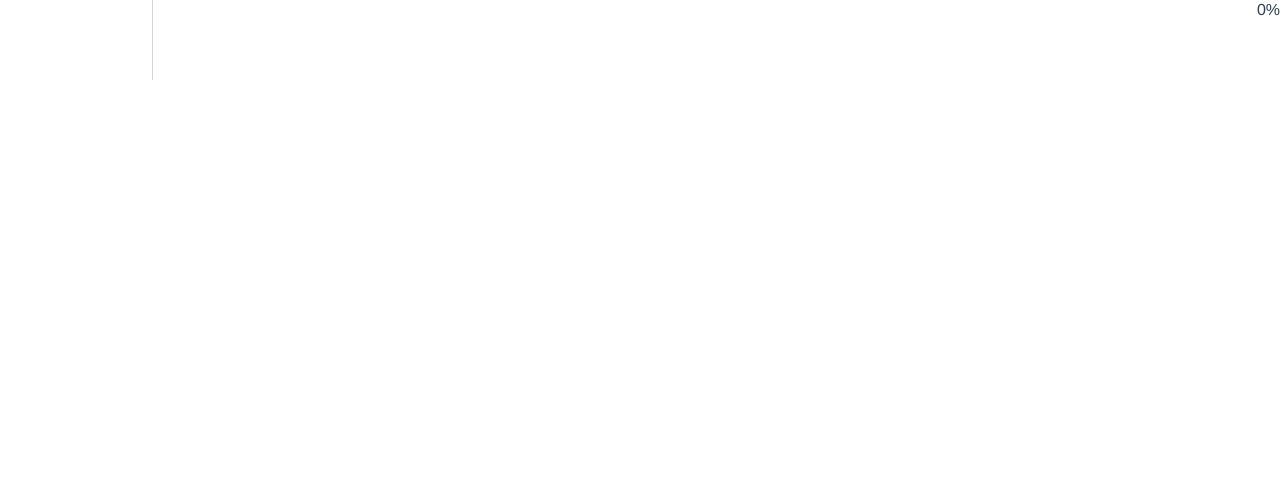
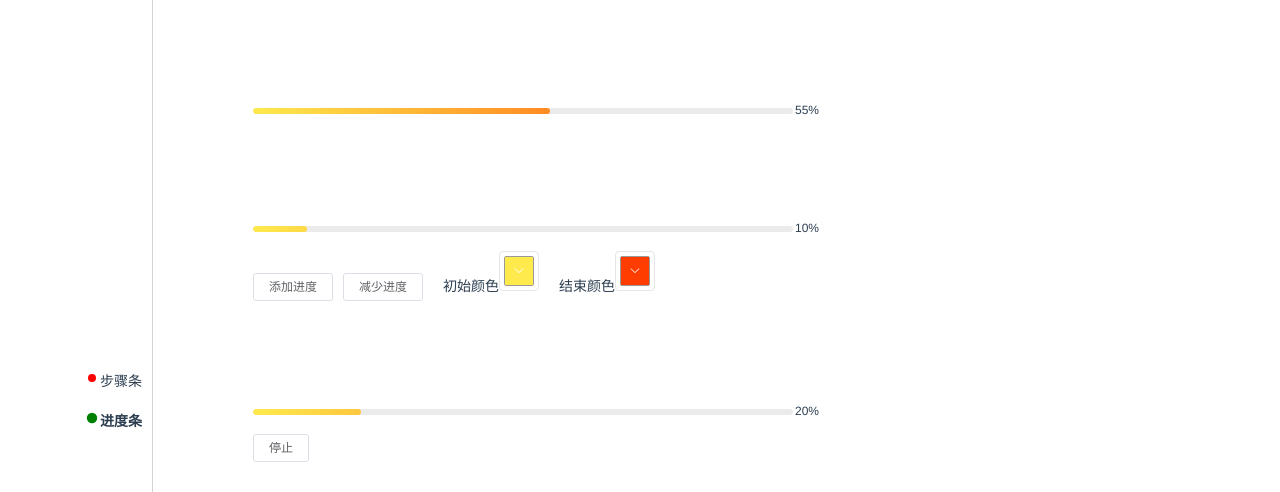
Before and after one commit to MrXiaoMings/steps, a Vue app: page /#/mingComponents/Progress in a window 1280 px wide. Shown: the top 492 px of the page. Built offline with nearby package versions, Linux system fonts and the light colour scheme.

Commit message:
添加进度条组件

```diff
--- a/index.html
+++ b/index.html
@@ -3,7 +3,7 @@
   <head>
     <meta charset="utf-8">
     <meta name="viewport" content="width=device-width,initial-scale=1.0">
-    <title>buzhou-test</title>
+    <title>组件中心</title>
   </head>
   <body>
     <div id="app"></div>
--- a/src/App.vue
+++ b/src/App.vue
@@ -13,10 +13,7 @@
 import LeftMenu from './components/common/LeftMenu'
 
 export default {
-  mounted () {
-    const outHeight = document.body.clientHeight
-    let leftEl = document.getElementsByClassName('left-content')[0]
-    leftEl.style.height = outHeight + 'px'
+  methods: {
   },
   components: {
     LeftMenu
@@ -43,7 +40,10 @@ export default {
     padding-right: 10px;
   }
   .right-content{
-    float: right;
+    box-sizing: border-box;
+    padding-left: 100px;
+    float: left;
+    min-width: 1000px;
   }
 }
 </style>
--- a/src/components/Progress.vue
+++ b/src/components/Progress.vue
@@ -9,6 +9,14 @@
   </div>
 </template>
 <script>
+/*
+   params:{
+     height: 进度条高度
+     bgStartColor: 进度条渐变开始颜色
+     bgEndColor: 进度条渐变结束颜色
+     percent: 进度
+   }
+    */
 export default {
   name: 'MProgress',
   props: {
@@ -72,7 +80,7 @@ export default {
     width: 100%;
     min-height: 15px;
     .percent-include{
-      width: calc(100% - 50px);
+      width: calc(100% - 60px);
       background: #EBEBEB;
       overflow: hidden;
       position: relative;
@@ -95,6 +103,7 @@ export default {
       display: inline-block;
       vertical-align: middle;
       padding-left: 2px;
+      font-size: 12px;
     }
   }
 </style>
--- a/src/components/common/LeftMenu.vue
+++ b/src/components/common/LeftMenu.vue
@@ -16,12 +16,17 @@ export default {
     }
   },
   mounted () {
+    window.onresize = () => {
+      this.onResize()
+      this.onAppResize()
+    }
+    const selectIndex = this.$route.meta.index
+    for (let i = 0; i < document.getElementsByClassName('selectPoint').length; i++) {
+      document.getElementsByClassName('selectPoint')[i].classList.remove('selectPoint')
+    }
+    document.getElementById('ul-container').getElementsByTagName('li')[selectIndex].classList.add('selectPoint')
     this.onResize()
-    window.onresize = () => {
-      return (() => {
-        this.onResize()
-      })()
-    }
+    this.onAppResize()
   },
   data () {
     return {
@@ -32,8 +37,15 @@ export default {
       for (let i = 0; i < document.getElementsByClassName('selectPoint').length; i++) {
         document.getElementsByClassName('selectPoint')[i].classList.remove('selectPoint')
       }
-      console.log(e.target)
       e.target.classList.add('selectPoint')
+      this.$router.push({ name: val.name })
+    },
+    onAppResize () {
+      const outHeight = window.innerHeight
+      let leftEl = document.getElementsByClassName('left-content')[0]
+      let rightEl = document.getElementsByClassName('right-content')[0]
+      leftEl.style.height = outHeight + 'px'
+      rightEl.style.minHeight = outHeight + 'px'
     },
     onResize () {
       const outerHeight = window.innerHeight
--- a/src/router/index.js
+++ b/src/router/index.js
@@ -3,7 +3,7 @@ import Router from 'vue-router'
 // import App from '../App.vue'
 import Index from '../components/common/index'
 import Steps from '../components/Steps.vue'
-import Progress from '../components/Progress'
+import Progress from '../views/progress/index'
 
 Vue.use(Router)
 const router = new Router({
@@ -22,7 +22,8 @@ const router = new Router({
           name: 'Steps',
           component: Steps,
           meta: {
-            title: '步骤条'
+            title: '步骤条',
+            index: 0
           }
         },
         {
@@ -30,7 +31,8 @@ const router = new Router({
           name: 'Progress',
           component: Progress,
           meta: {
-            title: '进度条'
+            title: '进度条',
+            index: 1
           }
         }
       ]
--- /dev/null
+++ b/src/views/progress/index.vue
@@ -0,0 +1,124 @@
+<template>
+  <div class="m-progress">
+    <div class="base-ui">
+      <m-progress
+        :height="6"
+        :percent="55"
+        bg-start-color="#feea4d"
+        bg-end-color="#ff3d00"></m-progress>
+    </div>
+    <div class="add-percent">
+      <m-progress
+        :height="6"
+        :percent="percent1"
+        :bg-start-color="color1"
+        :bg-end-color="color2"></m-progress>
+      <div class="operateBtn">
+        <el-button size="mini" @click="addPercent">添加进度</el-button>
+        <el-button size="mini" @click="decreasePercent">减少进度</el-button>
+        <div class="block">
+          <span class="demonstration">初始颜色</span>
+          <el-color-picker v-model="color1"></el-color-picker>
+        </div>
+        <div class="block">
+          <span class="demonstration">结束颜色</span>
+          <el-color-picker v-model="color2"></el-color-picker>
+        </div>
+      </div>
+    </div>
+    <div class="auto-play">
+      <m-progress
+        :height="6"
+        :percent="percent2"
+        bg-start-color="#feea4d"
+        bg-end-color="#ff3d00"></m-progress>
+      <div class="operate-btn">
+        <el-button size="mini" @click="stopAuto">{{ autoText }}</el-button>
+      </div>
+    </div>
+  </div>
+</template>
+<script>
+import MProgress from '../../components/Progress'
+export default {
+  data () {
+    return {
+      percent1: 10,
+      percent2: 10,
+      timer: null,
+      autoText: '停止',
+      color1: '#feea4d',
+      color2: '#ff3d00'
+    }
+  },
+  created () {
+    this.autoPlay()
+  },
+  methods: {
+    autoPlay () {
+      this.timer = setInterval(() => {
+        if (this.percent2 >= 100) {
+          this.percent2 = 0
+        }
+        this.percent2 = (this.percent2 * 10 + 1) / 10
+      }, 50)
+    },
+    stopAuto () {
+      if (this.autoText === '停止') {
+        clearInterval(this.timer)
+        this.autoText = '开始'
+      } else {
+        this.autoPlay()
+        this.autoText = '停止'
+      }
+    },
+    addPercent () {
+      if (this.percent1 >= 100) {
+        return
+      }
+      this.percent1++
+    },
+    decreasePercent () {
+      if (this.percent1 <= 0) {
+        return
+      }
+      this.percent1--
+    }
+  },
+  components: {
+    'm-progress': MProgress
+  }
+}
+</script>
+<style lang="scss">
+  .m-progress{
+    .base-ui{
+      width: 600px;
+      margin-top: 100px;
+    }
+    .add-percent{
+      width: 600px;
+      margin-top: 100px;
+      .operateBtn{
+        margin-top: 15px;
+        .block{
+          display: inline-block;
+          margin-left: 20px;
+          .demonstration{
+            font-size: 14px;
+          }
+          /deep/ .el-color-picker{
+            vertical-align: middle;
+          }
+        }
+      }
+    }
+    .auto-play{
+      width: 600px;
+      margin-top: 100px;
+      .operate-btn {
+        margin-top: 15px;
+      }
+    }
+  }
+</style>
```
